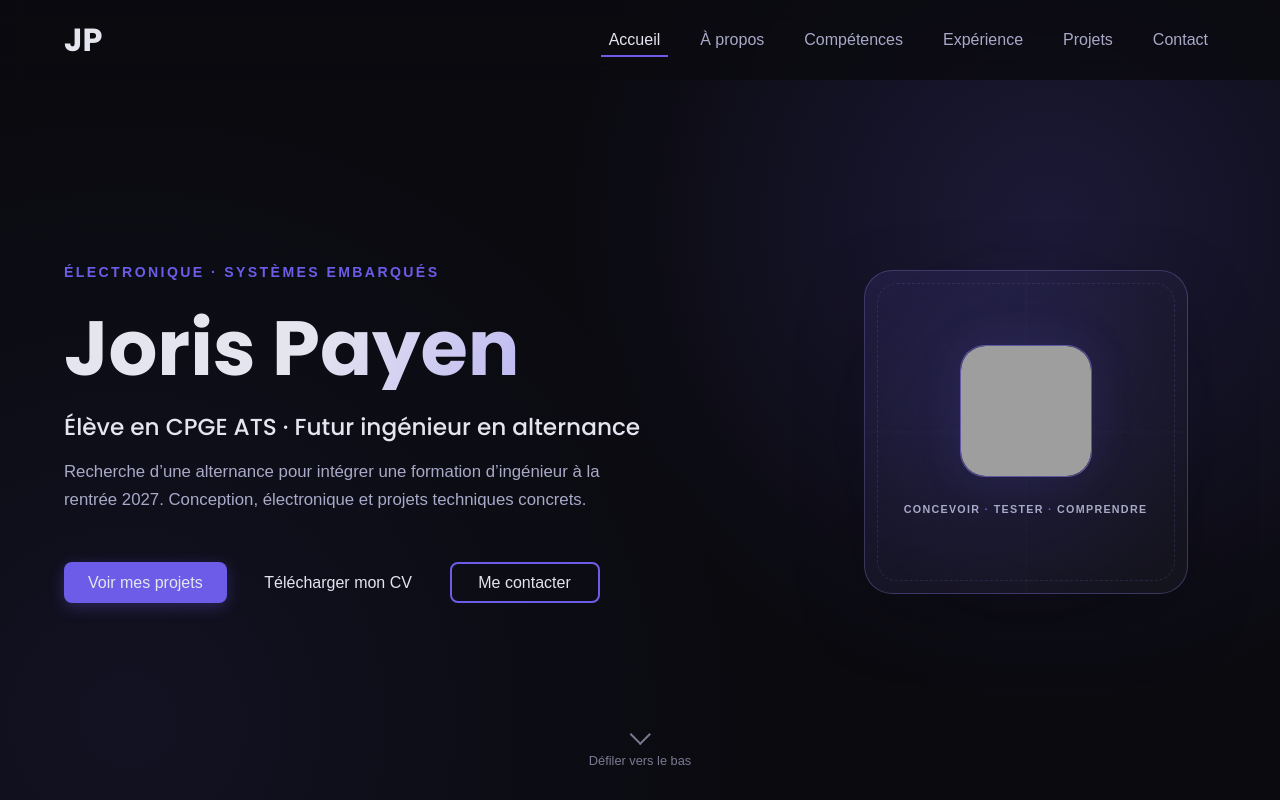
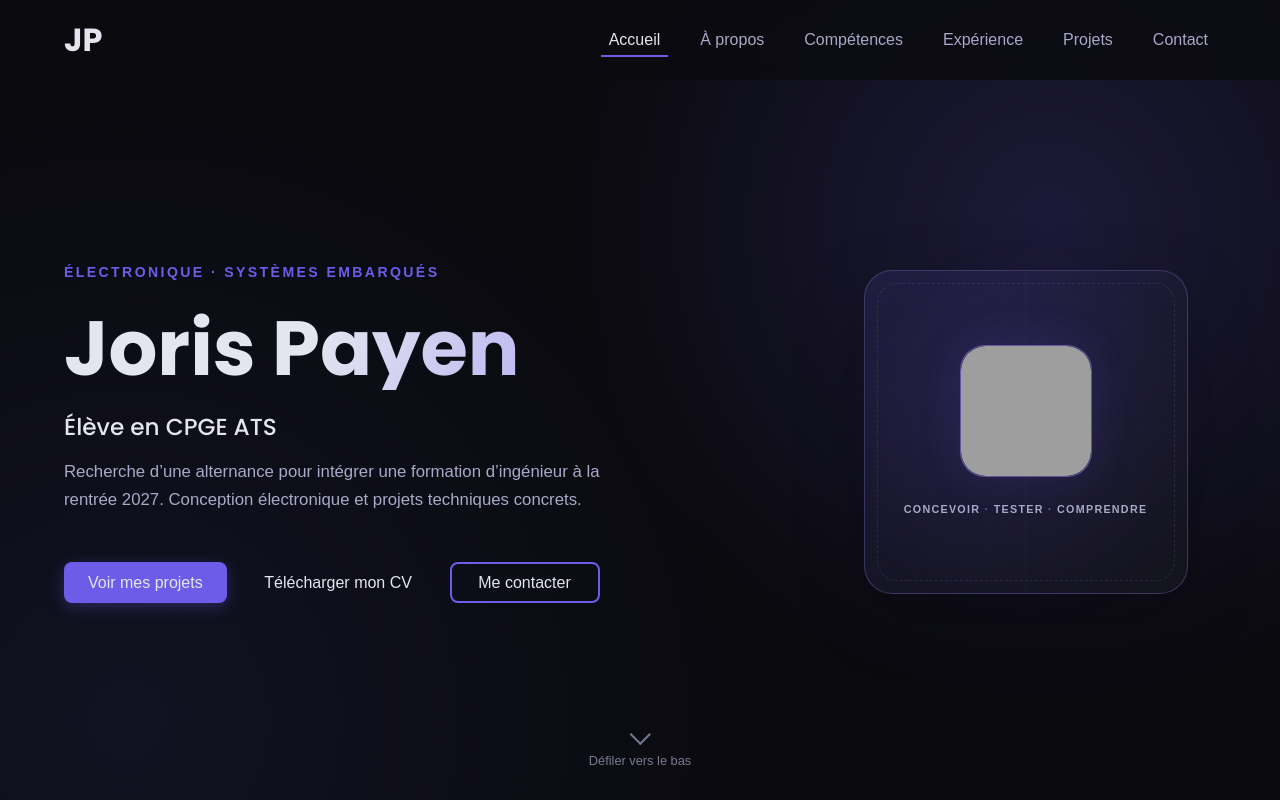
Before and after one commit to JojoXsnipeR/portfolio-joris, a React (Create React App) app: page / in a window 1280 px wide. Shown: the top 800 px of the page. Built offline with nearby package versions, Linux system fonts and the light colour scheme; grey boxes are pictures that could not be loaded; a web font is replaced by a local one.

Commit message:
copy: clarifier le titre de l'accueil et l'objectif alternance 2027

```diff
--- a/src/main.tsx
+++ b/src/main.tsx
@@ -61,7 +61,7 @@ const Main: React.FC = () => {
 
     const personalInfo = useMemo(() => ({
         name: "Joris Payen",
-        title: "Élève en CPGE ATS · Futur ingénieur en alternance",
+        title: "Élève en CPGE ATS",
         phone: "+33 7 87 49 86 86",
         email: "payen.joris.pro@gmail.com",
         address: "Lyon (69)",
@@ -511,7 +511,7 @@ const Main: React.FC = () => {
                             <h2 className="hero-subtitle animate-text">{personalInfo.title}</h2>
                             <p className="hero-description">
                                 Recherche d’une alternance pour intégrer une formation d’ingénieur à la rentrée 2027.
-                                Conception, électronique et projets techniques concrets.
+                                Conception électronique et projets techniques concrets.
                             </p>
                             <div className="hero-cta">
                                 <button className="btn btn-primary" onClick={() => scrollToSection('projects')}>
```
